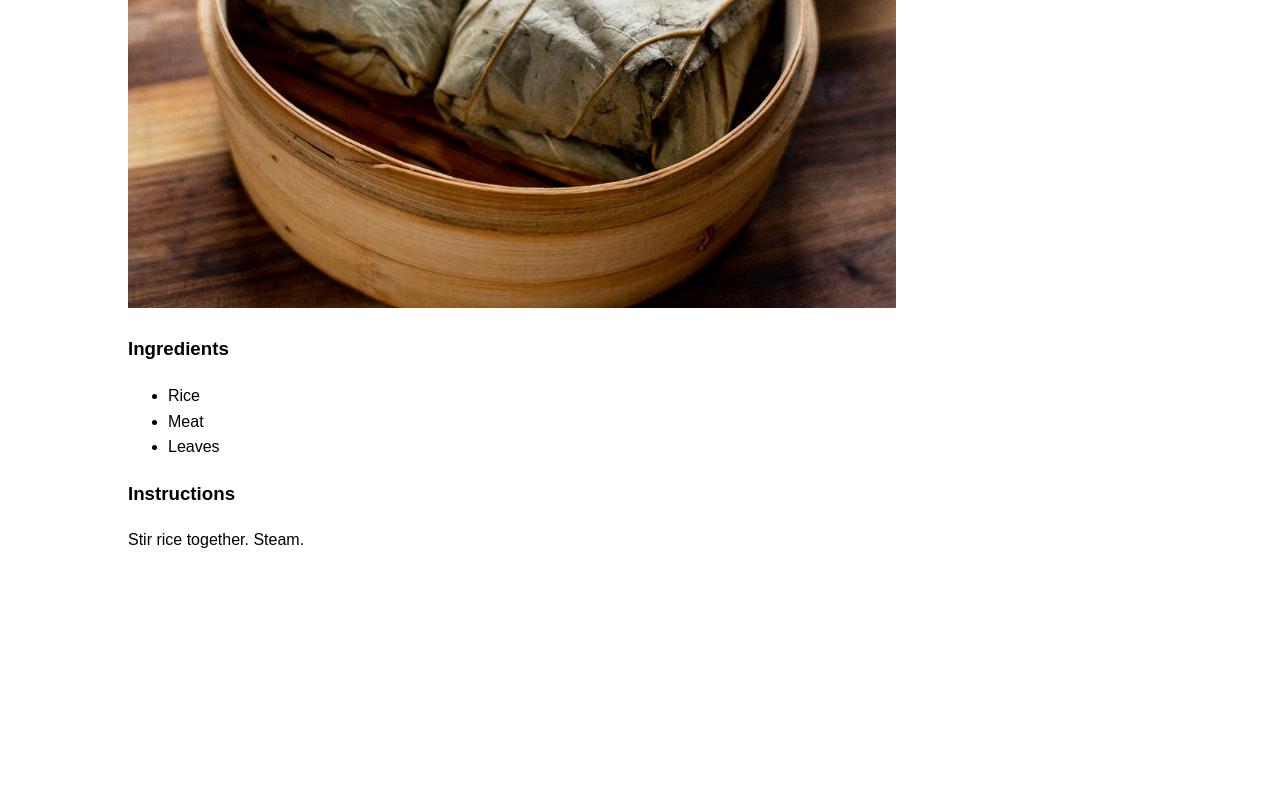
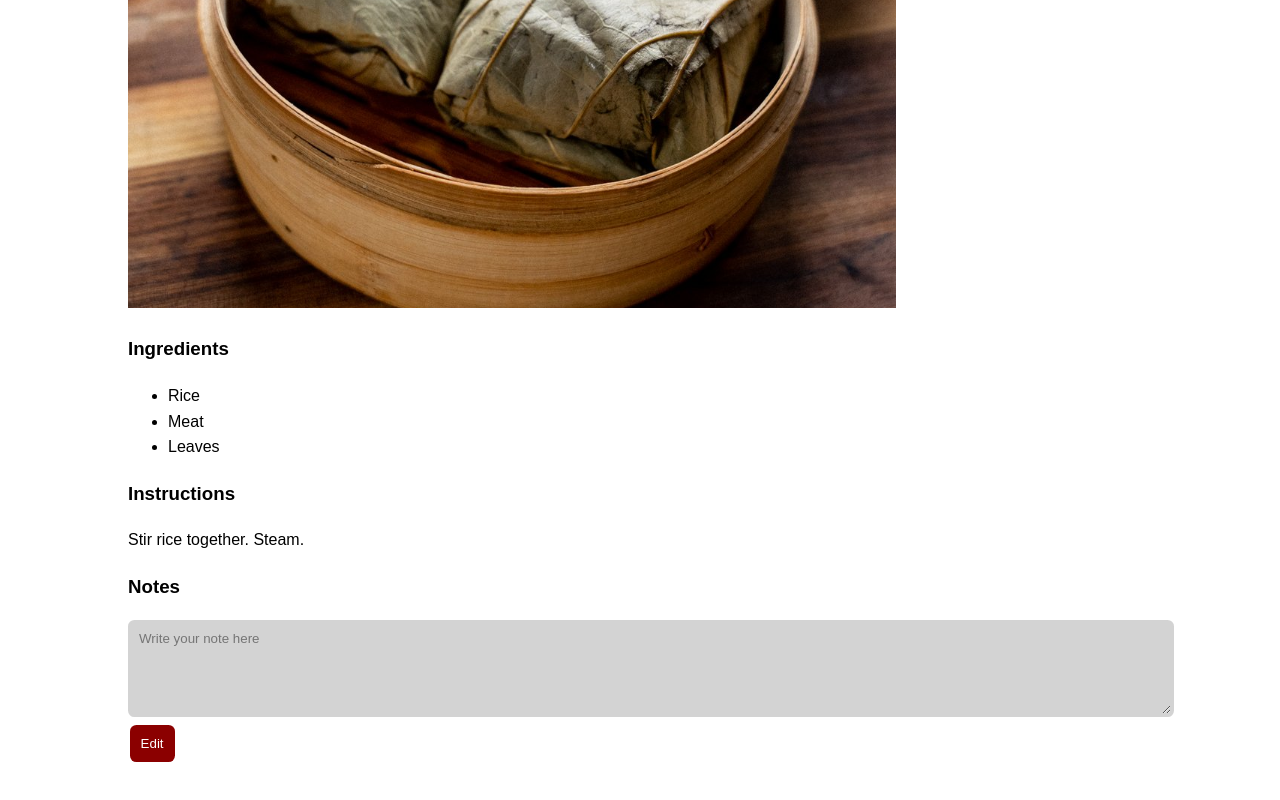
Before and after one commit to mandyschen/MomsCookbook, a React (Create React App) app in the folder cookbook/: page /recipe/1 in a window 1280 px wide. Shown: the part 478-1278 px from the top of the page. Before the commit the page ends 1111 px from the top, so only its background shows below. Built offline with nearby package versions, Linux system fonts and the light colour scheme.

Commit message:
add notes function

```diff
--- a/cookbook/src/App.css
+++ b/cookbook/src/App.css
@@ -38,7 +38,8 @@ h2 {
   padding: 5% 10%; /* Everything but the header. */
 }
 .button-link {
-  padding: 0.5rem 0.5rem;
+  padding: 0.5rem;
+  margin: 0rem 0.1rem;
   background-color: darkred;
   color: white;
   text-decoration: none;
--- a/cookbook/src/components/Header.js
+++ b/cookbook/src/components/Header.js
@@ -25,7 +25,7 @@ function Header() {
                                 type="text"
                                 value={searchQuery}
                                 onChange={handleSearchChange}
-                                placeholder="Search recipes..."
+                                placeholder="Search recipes"
                                 style={{
                                     padding: '0.3rem',
                                     border: '0.1rem solid #ccc',
--- a/cookbook/src/pages/RecipeDetail.js
+++ b/cookbook/src/pages/RecipeDetail.js
@@ -1,10 +1,39 @@
-import React from 'react';
+import React, { useState, useEffect } from 'react';
 import { useParams } from 'react-router-dom';
 import recipes from '../data/recipes.json';
 
 function RecipeDetail() {
     const { id } = useParams();
     const recipe = recipes.find((r) => r.id === id);
+
+    const storageKey = `recipe-note-${id}`;
+    const [note, setNote] = useState('');
+    const [isEditing, setIsEditing] = useState(false);
+
+    useEffect(() => {
+        const savedNote = localStorage.getItem(storageKey);
+        if (savedNote) {
+            setNote(savedNote);
+        }
+    }, [storageKey]);
+
+    const handleSaveNote = () => {
+        localStorage.setItem(storageKey, note);
+        setIsEditing(false);
+    };
+
+    const toggleEdit = () => {
+        if (isEditing) {
+            handleSaveNote();
+        } else {
+            setIsEditing(true);
+        }
+    };
+
+    const handleClearNote = () => {
+        setNote('');
+        localStorage.removeItem(storageKey);
+    };
 
     if (!recipe) {
         return <div>Recipe not found.</div>;
@@ -13,7 +42,11 @@ function RecipeDetail() {
     return (
         <div>
             <h1>{recipe.id}. {recipe.title}</h1>
-            <img src={`${process.env.PUBLIC_URL}/${recipe.image_path}`} alt={`${recipe.id} image.`} className='recipe-detail-img'/>
+            <img
+                src={`${process.env.PUBLIC_URL}/${recipe.image_path}`}
+                alt={`${recipe.id} depiction`}
+                className="recipe-detail-img"
+            />
             <h3>Ingredients</h3>
             <ul>
                 {recipe.ingredients.map((ingredient, index) => (
@@ -22,6 +55,32 @@ function RecipeDetail() {
             </ul>
             <h3>Instructions</h3>
             <p>{recipe.instructions}</p>
+
+            <h3>Notes</h3>
+            <textarea
+                value={note}
+                onChange={(e) => setNote(e.target.value)}
+                readOnly={!isEditing}
+                placeholder="Write your note here"
+                rows="5"
+                cols="50"
+                style={{
+                    width: '100%',
+                    padding: '0.5rem',
+                    border: '0.2rem solid lightgray',
+                    borderRadius: '0.4rem',
+                    backgroundColor: isEditing ? 'white' : 'lightgray',
+                    cursor: isEditing ? 'text' : 'not-allowed',
+                    fontFamily: 'inherit',
+                    fontsize: 'inherit',
+                }}
+            />
+            <button className='button-link' onClick={toggleEdit}>
+                {isEditing ? 'Save' : 'Edit'}
+            </button>
+            {isEditing && (<button className='button-link' onClick={handleClearNote}>
+                Clear
+            </button>)}
         </div>
     );
 }
```
